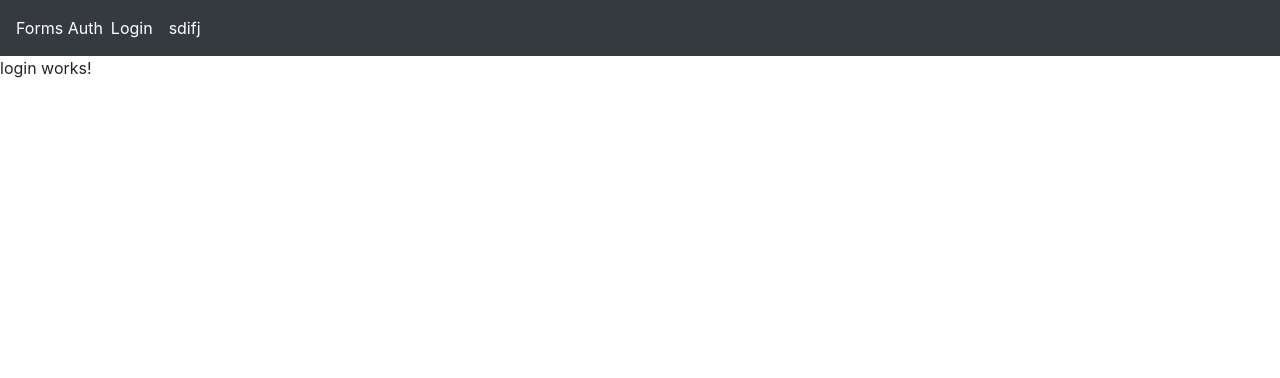
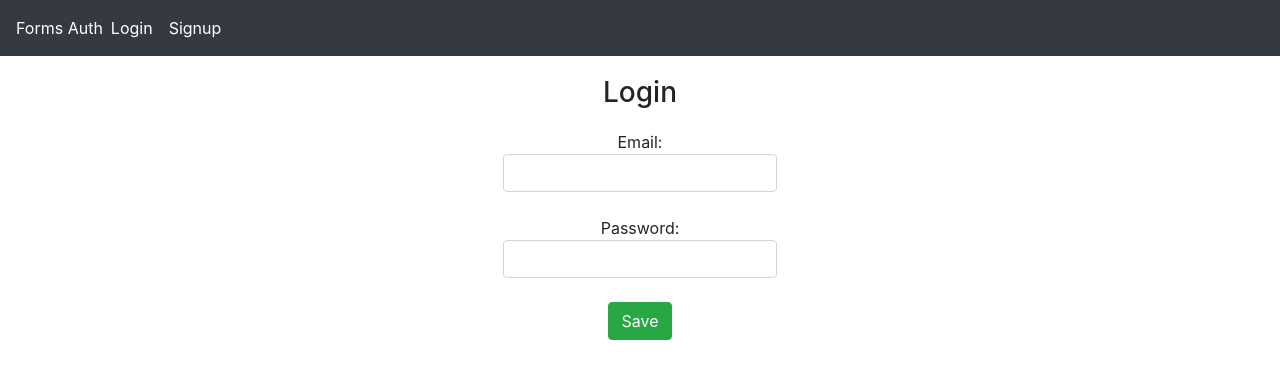
Before and after one commit to Jaguso/forms-validation-angular, an Angular app: page /login in a window 1280 px wide. Shown: the top 378 px of the page. Built offline with nearby package versions, Linux system fonts and the light colour scheme.

Commit message:
made template for login

```diff
--- a/src/app/app.module.ts
+++ b/src/app/app.module.ts
@@ -8,6 +8,8 @@ import { AppComponent } from './app.component';
 import { SignupComponent } from './components/signup/signup.component';
 import { NavbarComponent } from './components/navbar/navbar.component';
 import { LoginComponent } from './components/login/login.component';
+
+import { AuthenticationService } from './services/authentication.service';
 
 const routes: Routes = [
   { path: '', component: SignupComponent },
@@ -28,7 +30,7 @@ const routes: Routes = [
     ReactiveFormsModule,
     FormsModule
   ],
-  providers: [],
+  providers: [AuthenticationService],
   bootstrap: [AppComponent]
 })
 export class AppModule { }
--- a/src/app/components/login/login.component.html
+++ b/src/app/components/login/login.component.html
@@ -1,3 +1,21 @@
-<p>
-  login works!
-</p>
+<div class="container" style="text-align: center;">
+  <h3 style="margin: 20px;">Login</h3>
+  <form [formGroup]="createForm">
+    <div class="form-group">
+      <label>
+        Email:
+        <input class="form-control" type="text" formControlName="email">
+      </label>
+    </div>
+
+    <div class="form-group">
+      <label>
+        Password:
+        <input class="form-control" type="password" formControlName="password">
+      </label>
+    </div>
+
+    <button type="submit" class="btn btn-success" (click)="authLogin()">Save</button>
+
+  </form>
+</div>
--- a/src/app/components/login/login.component.ts
+++ b/src/app/components/login/login.component.ts
@@ -1,4 +1,6 @@
 import { Component, OnInit } from '@angular/core';
+import { FormGroup, FormBuilder } from '@angular/forms';
+import { AuthenticationService } from '../../services/authentication.service';
 
 @Component({
   selector: 'app-login',
@@ -6,8 +8,22 @@ import { Component, OnInit } from '@angular/core';
   styleUrls: ['./login.component.css']
 })
 export class LoginComponent implements OnInit {
+  createForm: FormGroup;
 
-  constructor() { }
+  constructor(private authService: AuthenticationService, private fb: FormBuilder) {
+    this.createForm = this.fb.group({
+      email: '',
+      password: ''
+    });
+  }
+
+  authLogin() {
+    console.log(this.createForm.value);
+  }
+
+  onSubmit() {
+    console.log(this.createForm.value)
+  }
 
   ngOnInit() {
   }
--- a/src/app/components/navbar/navbar.component.html
+++ b/src/app/components/navbar/navbar.component.html
@@ -3,10 +3,10 @@
   <div class="collapse navbar-collapse">
     <ul class="navbar-nav">
       <li class="nav-item">
-        <a class="nav-link" href="#" style="color: white;">Login</a>
+        <a class="nav-link" href="/login" style="color: white;">Login</a>
       </li>
       <li class="nav-item">
-        <a class="nav-link" href="#" style="color: white;">sdifj</a>
+        <a class="nav-link" href="/" style="color: white;">Signup</a>
       </li>
     </ul>
   </div>
```
